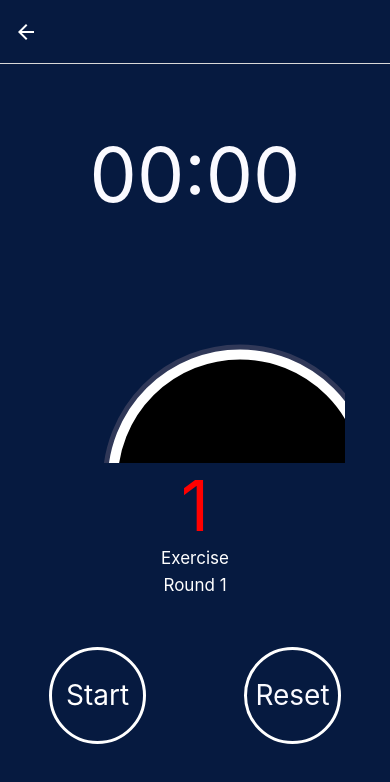
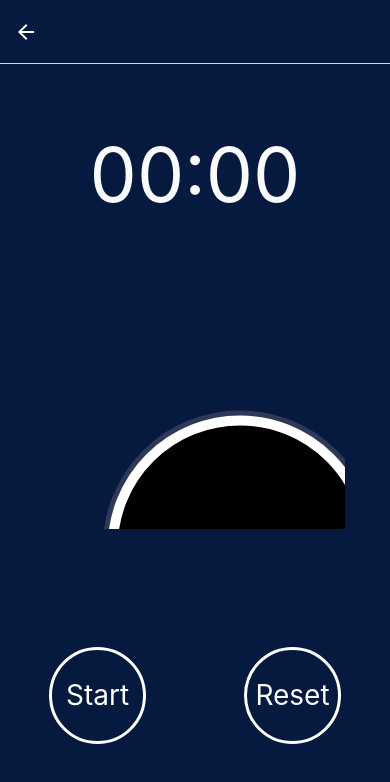
Before and after one commit to enzo-mourany/the-tabata-app, a React Native app: screen /Timers in a window 390 px wide. Shown: the top 782 px of the page. Built offline with nearby package versions, Linux system fonts and the light colour scheme.

Commit message:
countDown props put in circle

```diff
--- a/Timers.jsx
+++ b/Timers.jsx
@@ -136,7 +136,12 @@ function TimerAndCountdowns() {
       <View style={styles.countDowns}>
 
 
-        <Svg>
+        <Svg
+          justifyContent={"center"}
+          alignItems={"center"}>
+          <Text style={remainingTimer <= 3 ? styles.timeLessThreeSecs : styles.timerExOrRest}>{remainingTimer}</Text>
+          <Text style={styles.exOrRest}>{isExercise ? 'Exercise' : 'Rest'}</Text>
+          <Text style={styles.counterRounds}>Round {roundsCounter}</Text>
           <Circle
             cx={width / 2}
             cy={height / 5}
@@ -156,9 +161,7 @@ function TimerAndCountdowns() {
         </Svg>
 
 
-        <Text style={remainingTimer <= 3 ? styles.timeLessThreeSecs : styles.timerExOrRest}>{remainingTimer}</Text>
-        <Text style={styles.exOrRest}>{isExercise ? 'Exercise' : 'Rest'}</Text>
-        <Text style={styles.counterRounds}>Round {roundsCounter}</Text>
+
       </View>
 
 
@@ -203,6 +206,11 @@ const styles = StyleSheet.create({
     color: '#FAFAFF',
     fontSize: 75,
     marginBottom: 20
+  },
+  // ===========================  Timer Div  ==============================
+  ct2: {
+    color: "#fff",
+    fontSize: 70
   },
   // =========================  Countdown Div  =============================
   countDowns: {
```
